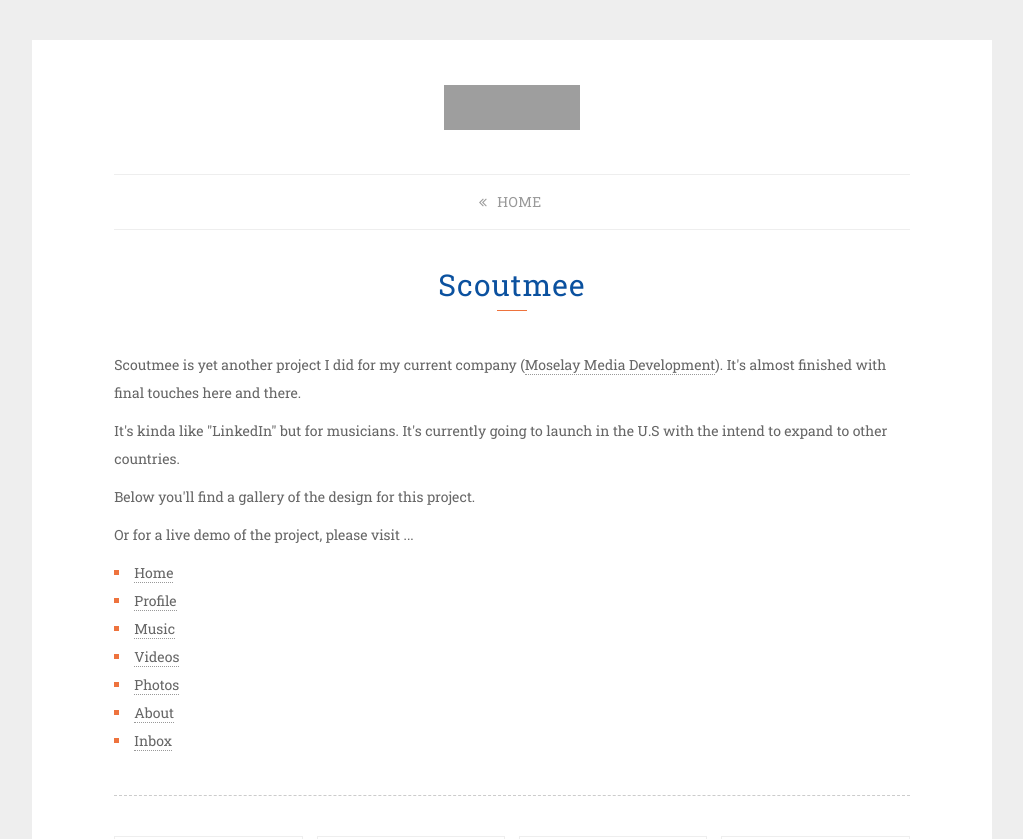
After one commit to Shaker-Hamdi/portfolio, a PHP site: page /scoutmee.html in a window 1280 px wide. The commit adds this page. Shown: the top 839 px of the page, without its empty margins (128-1151 px from the left). Run offline with PHP 8.4, Linux system fonts and the light colour scheme; some libraries are stand-ins or nearby versions; grey boxes are pictures that could not be loaded.

Commit message:
Added scoutmee project

```diff
--- a/builds/development/atary.html
+++ b/builds/development/atary.html
@@ -7,7 +7,7 @@
     <meta name="format-detection" content="telephone=no">
     <meta name="description" content="Shaker Hamdi">
     <title>Shaker Hamdi</title>
-    <link rel="stylesheet" href="css/style.css">
+    <link rel="stylesheet" href="css/app.css">
     <link href="images/shakerfav.ico" rel="shortcut icon" type="image/x-icon">
     <meta name="viewport" content="width=device-width, user-scalable=no, initial-scale=1.0, maximum-scale=1.0, minimum-scale=1.0">
     <!--[if lt IE 9]>
--- a/builds/development/crepeiangy.html
+++ b/builds/development/crepeiangy.html
@@ -7,7 +7,7 @@
     <meta name="format-detection" content="telephone=no">
     <meta name="description" content="Shaker Hamdi">
     <title>Shaker Hamdi</title>
-    <link rel="stylesheet" href="css/style.css">
+    <link rel="stylesheet" href="css/app.css">
     <link href="images/shakerfav.ico" rel="shortcut icon" type="image/x-icon">
     <meta name="viewport" content="width=device-width, user-scalable=no, initial-scale=1.0, maximum-scale=1.0, minimum-scale=1.0">
     <!--[if lt IE 9]>
--- a/builds/development/hepca.html
+++ b/builds/development/hepca.html
@@ -7,7 +7,7 @@
     <meta name="format-detection" content="telephone=no">
     <meta name="description" content="Shaker Hamdi">
     <title>Shaker Hamdi</title>
-    <link rel="stylesheet" href="css/style.css">
+    <link rel="stylesheet" href="css/app.css">
     <link href="images/shakerfav.ico" rel="shortcut icon" type="image/x-icon">
     <meta name="viewport" content="width=device-width, user-scalable=no, initial-scale=1.0, maximum-scale=1.0, minimum-scale=1.0">
     <!--[if lt IE 9]>
--- a/builds/development/kora_score.html
+++ b/builds/development/kora_score.html
@@ -7,7 +7,7 @@
     <meta name="format-detection" content="telephone=no">
     <meta name="description" content="Shaker Hamdi">
     <title>Shaker Hamdi</title>
-    <link rel="stylesheet" href="css/style.css">
+    <link rel="stylesheet" href="css/app.css">
     <link href="images/shakerfav.ico" rel="shortcut icon" type="image/x-icon">
     <meta name="viewport" content="width=device-width, user-scalable=no, initial-scale=1.0, maximum-scale=1.0, minimum-scale=1.0">
     <!--[if lt IE 9]>
--- a/builds/development/renault.html
+++ b/builds/development/renault.html
@@ -7,7 +7,7 @@
     <meta name="format-detection" content="telephone=no">
     <meta name="description" content="Shaker Hamdi">
     <title>Shaker Hamdi</title>
-    <link rel="stylesheet" href="css/style.css">
+    <link rel="stylesheet" href="css/app.css">
     <link href="images/shakerfav.ico" rel="shortcut icon" type="image/x-icon">
     <meta name="viewport" content="width=device-width, user-scalable=no, initial-scale=1.0, maximum-scale=1.0, minimum-scale=1.0">
     <!--[if lt IE 9]>
--- /dev/null
+++ b/builds/development/scoutmee.html
@@ -0,0 +1,96 @@
+<!DOCTYPE html>
+<html lang="en">
+
+<head>
+    <meta charset="UTF-8">
+    <meta name="robots" content="index, follow">
+    <meta name="format-detection" content="telephone=no">
+    <meta name="description" content="Shaker Hamdi">
+    <title>Shaker Hamdi</title>
+    <link rel="stylesheet" href="css/app.css">
+    <link href="images/shakerfav.ico" rel="shortcut icon" type="image/x-icon">
+    <meta name="viewport" content="width=device-width, user-scalable=no, initial-scale=1.0, maximum-scale=1.0, minimum-scale=1.0">
+    <!--[if lt IE 9]>
+      <script src="https://oss.maxcdn.com/html5shiv/3.7.2/html5shiv.min.js"></script>
+      <script src="https://oss.maxcdn.com/respond/1.4.2/respond.min.js"></script>
+    <![endif]-->
+</head>
+
+<body>
+    <a href="#" class="backToTop"><i class="icon">&#xf106;</i></a>
+    <div class="container">
+        <div class="globalWrapper">
+            <header class="mainHeader">
+                <h1><a href="index.php">Shaker Hamdi</a></h1>
+            </header>
+            <!-- logo -->
+
+            <nav class="mainNav">
+                <ul>
+                    <li><a href="index.php" class="external"><i class="icon">&#xf100;</i>Home</a></li>
+                    <li><a href="#" class="hide"></a></li>
+                </ul>
+            </nav>
+            <!-- mainNav -->
+
+            <section class="projectDetails">
+                <header class="sectionHeader">
+                    <h3>Scoutmee</h3>
+                    <hr>
+                </header>
+
+                <article class="content">
+                    <div class="details">
+                        <p>Scoutmee is yet another project I did for my current company (<a href="http://moselaymd.com/" target="_blank">Moselay Media Development</a>). It's almost finished with final touches here and there.</p>
+                        <p>It's kinda like "LinkedIn" but for musicians. It's currently going to launch in the U.S with the intend to expand to other countries.</p>
+                        <p>Below you'll find a gallery of the design for this project.</p>
+                        <p>Or for a live demo of the project, please visit ...</p>
+                        <ul>
+                            <li><a target="_blank" href="http://uidev.moselaymd.com/scoutmee/">Home</a></li>
+                            <li><a target="_blank" href="http://uidev.moselaymd.com/scoutmee/profile-latest.html">Profile</a></li>
+                            <li><a target="_blank" href="http://uidev.moselaymd.com/scoutmee/profile-music.html">Music</a></li>
+                            <li><a target="_blank" href="http://uidev.moselaymd.com/scoutmee/profile-videos.html">Videos</a></li>
+                            <li><a target="_blank" href="http://uidev.moselaymd.com/scoutmee/profile-photos.html">Photos</a></li>
+                            <li><a target="_blank" href="http://uidev.moselaymd.com/scoutmee/profile-about.html">About</a></li>
+                            <li><a target="_blank" href="http://uidev.moselaymd.com/scoutmee/profile-inbox.html">Inbox</a></li>
+                        </ul>
+                    </div>
+                    <!-- details -->
+
+                    <div class="gallery">
+                        <div class="slider">
+                            <a href="images/scoutmee/01.jpg"><img src="images/scoutmee/01.jpg" alt="Screenshot"></a>
+                            <a href="images/scoutmee/02.jpg"><img src="images/scoutmee/02.jpg" alt="Screenshot"></a>
+                            <a href="images/scoutmee/03.jpg"><img src="images/scoutmee/03.jpg" alt="Screenshot"></a>
+                            <a href="images/scoutmee/04.jpg"><img src="images/scoutmee/04.jpg" alt="Screenshot"></a>
+                            <a href="images/scoutmee/05.jpg"><img src="images/scoutmee/05.jpg" alt="Screenshot"></a>
+                            <a href="images/scoutmee/06.jpg"><img src="images/scoutmee/06.jpg" alt="Screenshot"></a>
+                            <a href="images/scoutmee/07.jpg"><img src="images/scoutmee/07.jpg" alt="Screenshot"></a>
+                            <a href="images/scoutmee/08.jpg"><img src="images/scoutmee/08.jpg" alt="Screenshot"></a>
+                            <a href="images/scoutmee/09.jpg"><img src="images/scoutmee/09.jpg" alt="Screenshot"></a>
+                            <a href="images/scoutmee/10.jpg"><img src="images/scoutmee/10.jpg" alt="Screenshot"></a>
+                            <a href="images/scoutmee/11.jpg"><img src="images/scoutmee/11.jpg" alt="Screenshot"></a>
+                            <a href="images/scoutmee/12.jpg"><img src="images/scoutmee/12.jpg" alt="Screenshot"></a>
+                        </div>
+                    </div>
+                    <!-- gallery -->
+                </article>
+                <!-- content -->
+            </section>
+            <!-- projectDetails -->
+
+            <footer>
+                <p>&copy; 2015. All rights reserved, shakerhamdi.net</p>
+            </footer>
+            <!-- footer -->
+        </div>
+        <!-- globalWrapper -->
+    </div>
+    <!-- container -->
+    <!-- For Live Reload to work -->
+    <script src="http://localhost:35729/livereload.js?snipver=1" type="text/javascript"></script>
+    <script src="https://ajax.googleapis.com/ajax/libs/jquery/2.1.3/jquery.min.js"></script>
+    <script src="js/script.js" type="text/javascript"></script>
+</body>
+
+</html>
--- a/builds/development/thanks.html
+++ b/builds/development/thanks.html
@@ -7,7 +7,7 @@
     <meta name="format-detection" content="telephone=no">
     <meta name="description" content="Shaker Hamdi">
     <title>Shaker Hamdi</title>
-    <link rel="stylesheet" href="css/style.css">
+    <link rel="stylesheet" href="css/app.css">
     <link href="images/shakerfav.ico" rel="shortcut icon" type="image/x-icon">
     <meta name="viewport" content="width=device-width, user-scalable=no, initial-scale=1.0, maximum-scale=1.0, minimum-scale=1.0">
     <!--[if lt IE 9]>
```
Also changed, not shown: builds/development/index.php (+15 -1 lines), gulpfile.js (+38 -29 lines), package.json (+6 -8 lines), builds/development/css/app.css (renamed from builds/development/css/style.css), components/sass/app.scss (renamed from components/sass/style.scss), 1 other file.
